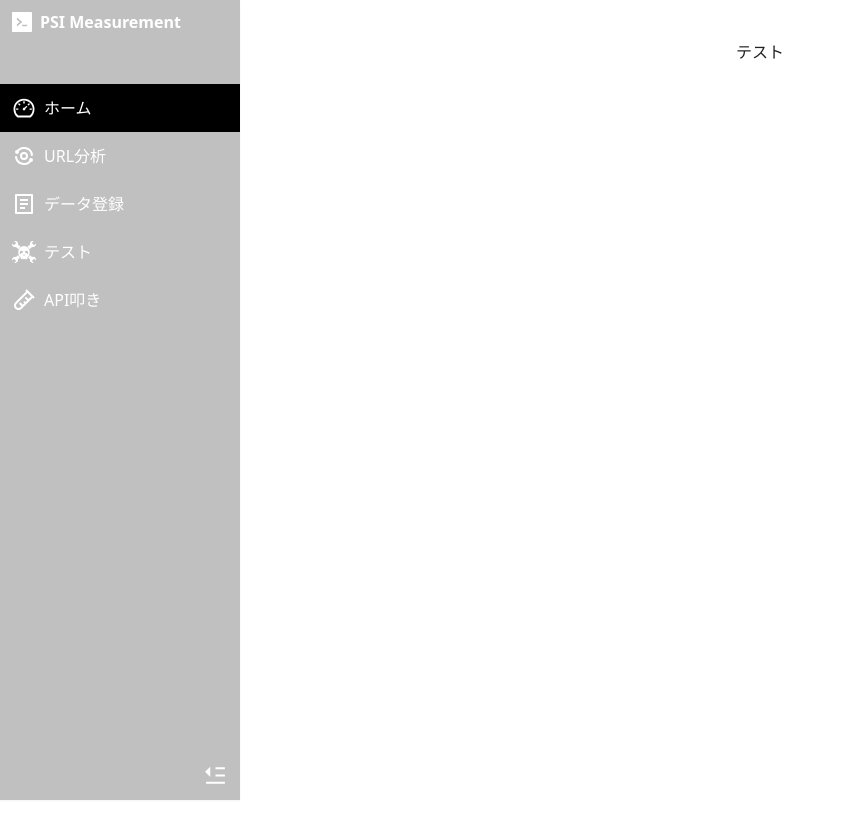
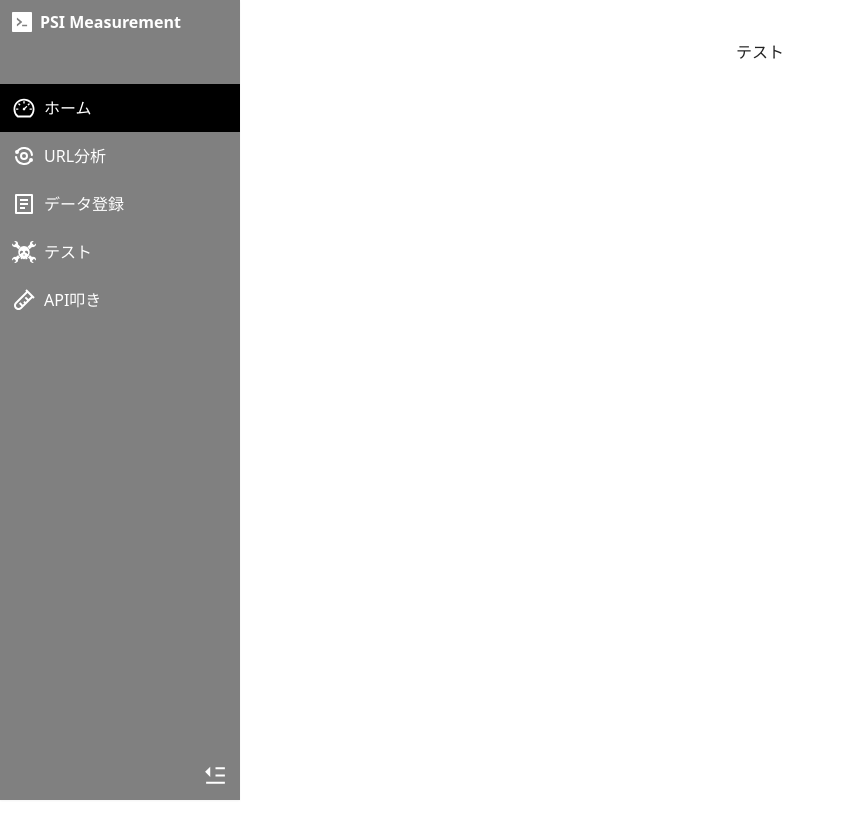
Before and after one commit to ppppppsmash/my-project, a Next.js app in the folder client/: page / in a window 1280 px wide. Shown: the top 838 px of the page, without its empty margins (0-843 px from the left). Built offline with nearby package versions, Linux system fonts and the light colour scheme.

Commit message:
mod: mysql環境構築

```diff
--- a/client/next.config.js
+++ b/client/next.config.js
@@ -2,6 +2,8 @@
 const nextConfig = {
   experimental: {
     appDir: true,
+    typedRoutes: true,
+    serverComponentsExternalPackages: ["mysql2"],
   },
 }
 
--- a/client/package.json
+++ b/client/package.json
@@ -16,13 +16,16 @@
     "chart.js": "^4.3.0",
     "eslint": "8.38.0",
     "eslint-config-next": "13.3.0",
+    "mysql2": "^3.2.0",
     "next": "^13.3.1",
     "postcss": "8.4.23",
+    "promise-mysql": "^5.2.0",
     "react": "18.2.0",
     "react-chartjs-2": "^5.2.0",
     "react-dom": "18.2.0",
     "react-icons": "^4.8.0",
     "react-tabs": "^6.0.1",
+    "serverless-mysql": "^1.5.5",
     "tailwindcss": "3.3.1",
     "typescript": "5.0.4"
   }
--- a/client/tailwind.config.js
+++ b/client/tailwind.config.js
@@ -9,10 +9,10 @@ module.exports = {
     extend: {
       colors: {
         primary: '#FFF',
-        secondary: '#C0C0C0',
+        secondary: '#808080',
         highlight: {
           light: '#FFF',
-          dark: '#C0C0C0',
+          dark: '#808080',
         },
         primary: {
           dark: '#222',
```
Also changed, not shown: 2 other files (tests, documents, lock files or other folders).
